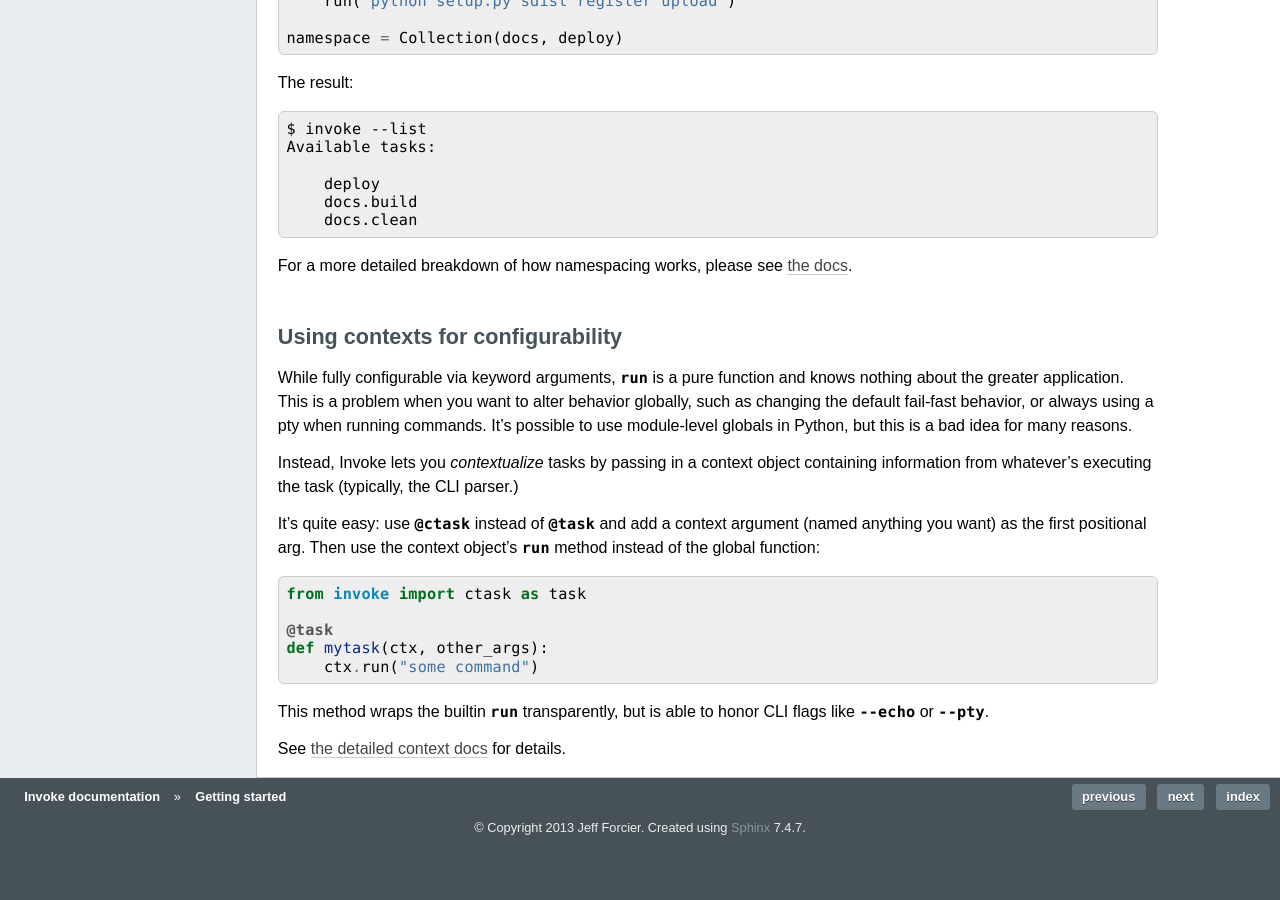
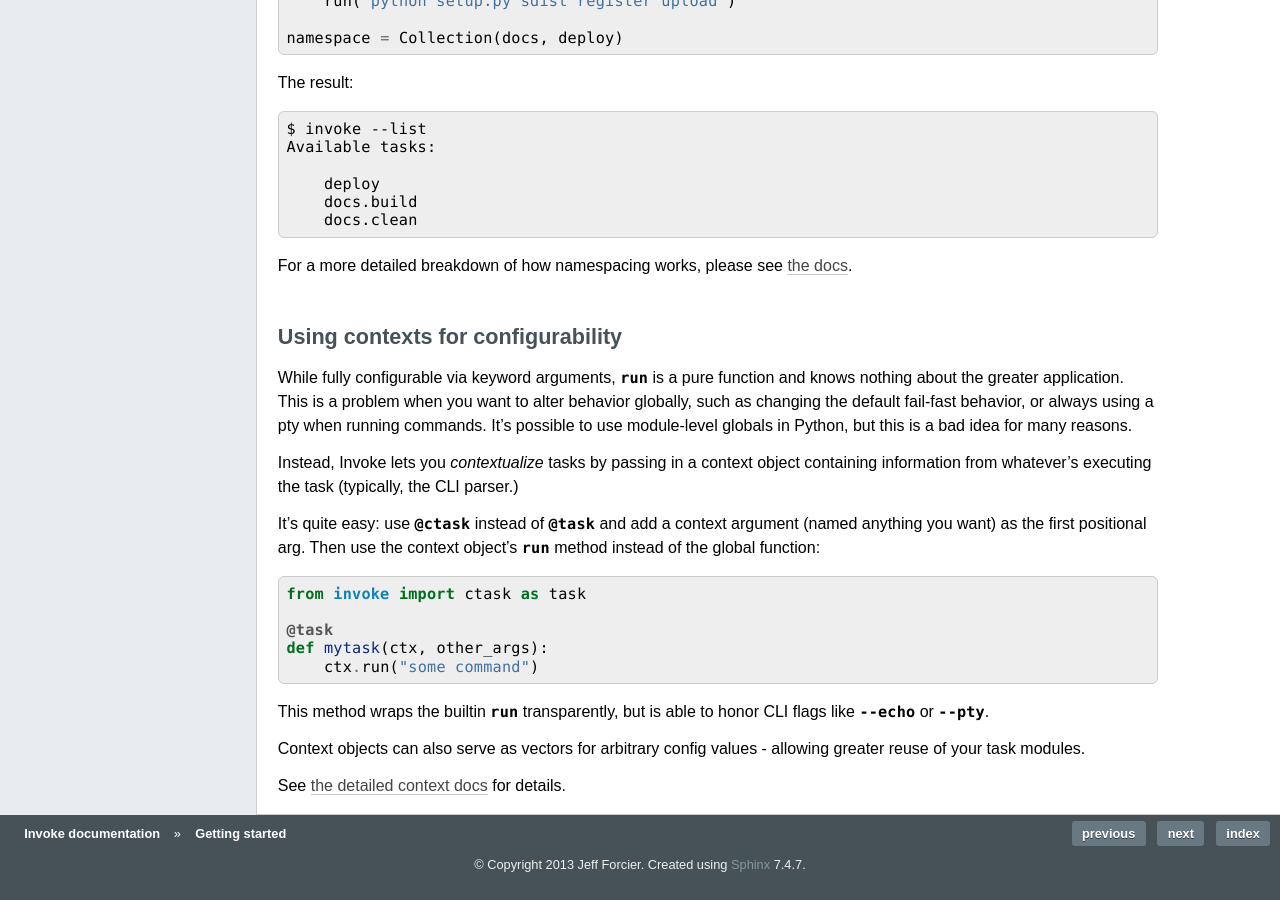
Before and after one commit to pyinvoke/invoke, a Sphinx documentation site: the page built from docs/getting_started.rst, in a window 1280 px wide and 900 px high, scrolled down 3167 px. Built offline with Sphinx 7.4.7, drawn with Linux system fonts in a browser that asks for light colours; before the commit the page ends 4030 px from its top, so only the background shows below that.

Commit message:
Mention config shit too

```diff
--- a/docs/getting_started.rst
+++ b/docs/getting_started.rst
@@ -207,4 +207,7 @@ global function::
 This method wraps the builtin `~.runner.run` transparently, but is able to
 honor CLI flags like :option:`--echo` or :option:`--pty`.
 
+Context objects can also serve as vectors for arbitrary config values -
+allowing greater reuse of your task modules.
+
 See :doc:`the detailed context docs </concepts/context>` for details.
```
